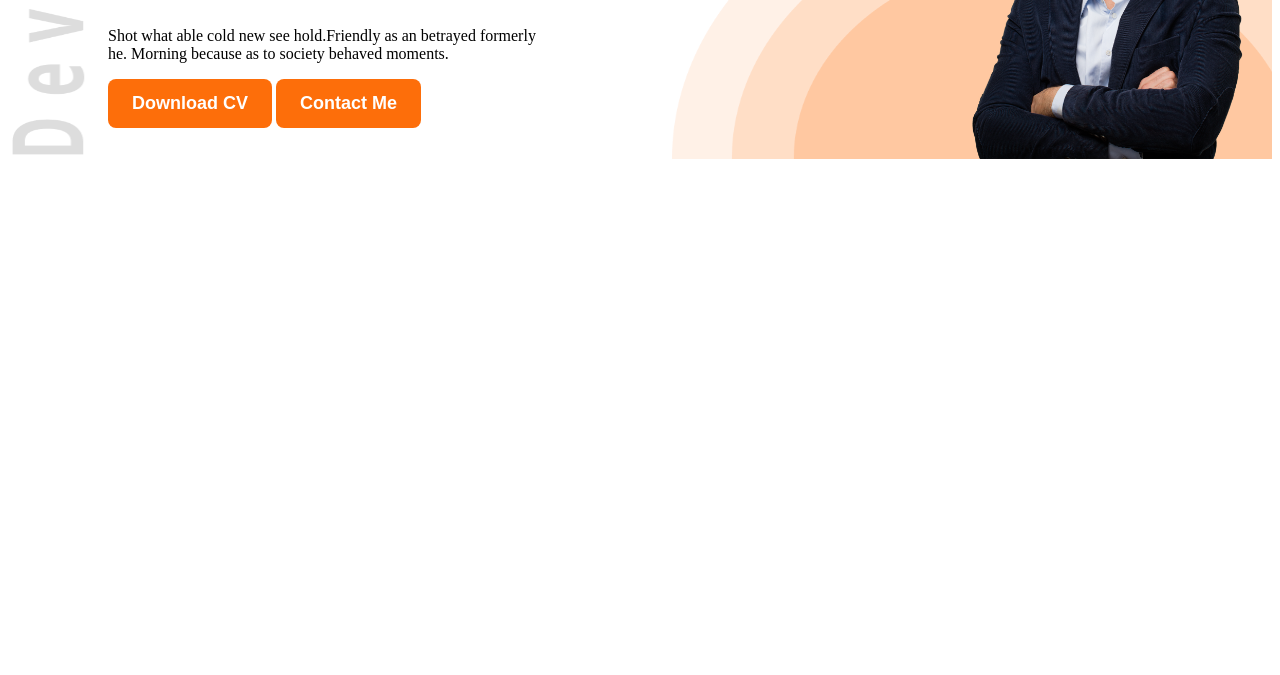
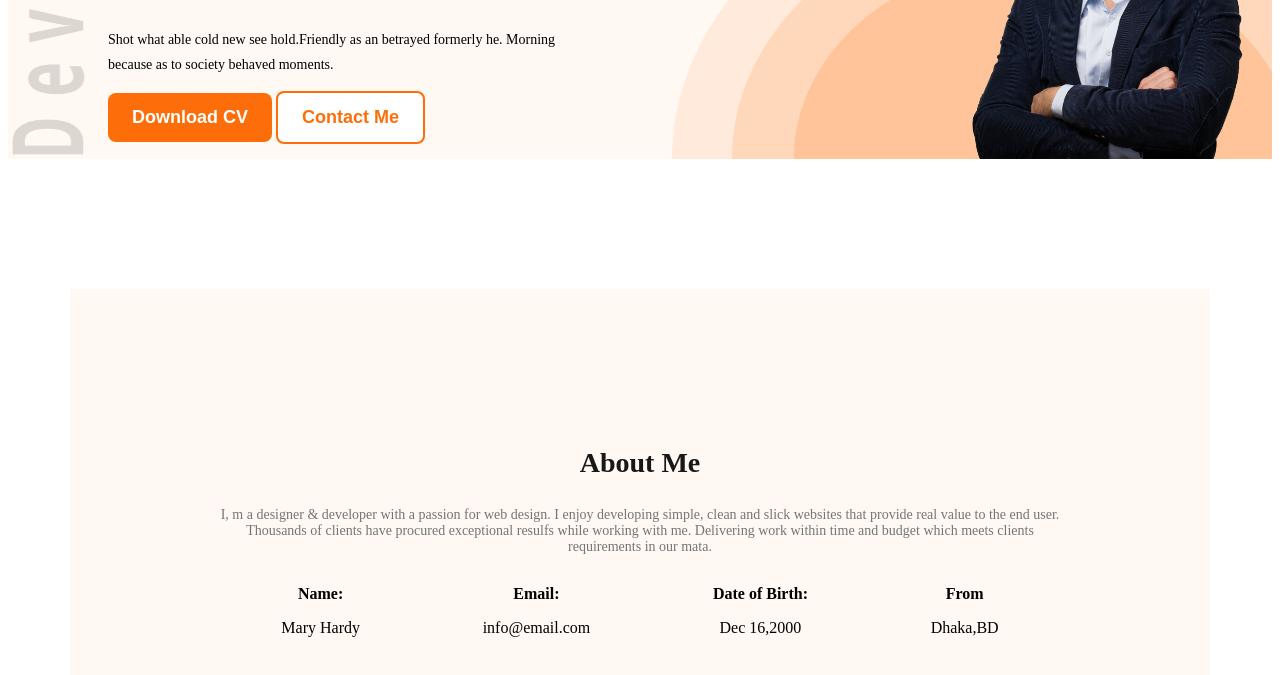
Before and after one commit to zobaer-zahad-reza/Portfolio-Project, a plain HTML site: page index.html in a window 1280 px wide. Shown: the part 303-978 px from the top of the page. Before the commit the page ends 800 px from the top, so only its background shows below. Drawn offline with Linux system fonts and the light colour scheme.

Commit message:
add a page

```diff
--- a/index.html
+++ b/index.html
@@ -10,7 +10,7 @@
     <title>My Website</title>
 </head>
 <body class="font ">
-    <header class="header">
+    <header class="header sec-bg">
         <nav >
             <h1 class="nav-title">Ma<span class="textcolor">r</span>y</h1>
             <ul>
@@ -23,15 +23,38 @@
             <div class="banner-content">
                 <h4 class="banner-hi dark-2">Hi, I  am</h4>
                 <h1 class="banner-title">Mary Hardy</h1>
-                <p>Shot what able cold new see hold.Friendly as an betrayed formerly he. Morning because as to society behaved moments.</p>
+                <p class="banner-para">Shot what able cold new see hold.Friendly as an betrayed formerly he. Morning because as to society behaved moments.</p>
                 <button class="btn">Download CV</button>
-                <button class="btn">Contact Me</button>
+                <button class="btn contact-btn">Contact Me</button>
             </div>
             <img class="banner-profile-pic" src="/images/hardy.png" alt="">
         </div>
     </header>
     <main>
-
+        <section class="about sec-bg">
+            <h3 class="section-title">About Me</h3>
+            <p class="section-description">
+                I, m a designer & developer with a passion for web design. I enjoy developing simple, clean and slick websites that provide real value to the end user. Thousands of clients have procured exceptional resulfs while working with me. Delivering work within time and budget which meets clients requirements in our mata.
+            </p>
+            <div class="about-items">
+                <div class="items">
+                    <p class="item-title">Name:</p>
+                    <p class="item-para">Mary Hardy</p>
+                </div>
+                <div class="items">
+                    <p class="item-title">Email:</p>
+                    <p class="item-para">info@email.com</p>
+                </div>
+                <div class="items">
+                    <p class="item-title">Date of Birth:</p>
+                    <p class="item-para">Dec 16,2000</p>
+                </div>
+                <div class="items">
+                    <p class="item-title">From</p>
+                    <p class="item-para">Dhaka,BD</p>
+                </div>
+            </div>
+        </section>
     </main>
     <footer></footer>
 </body>
--- a/styles/myweb.css
+++ b/styles/myweb.css
@@ -11,6 +11,18 @@
 /* shared style */
 .textcolor{
     color: #FD6E0A;
+}
+.section-title{
+    font-size: 28px;
+    font-weight: bold;
+    color: #181818;
+}
+.section-description{
+    font-size: 14px;
+    color: #757575;
+}
+.sec-bg{
+    background-color: #FFF8F3;
 }
 /* header */
 .header{
@@ -54,6 +66,11 @@ nav ul li{
     border: none;
     border-radius: 8px;
 }
+.contact-btn{
+    border: 2px solid #FD6E0A;
+    color: #FD6E0A;
+    background-color: white;
+}
 /* banner styles */
 .banner{
     display: flex;
@@ -74,3 +91,27 @@ nav ul li{
 .banner-profile-pic{
     width: 300px;
 }
+.banner-para{
+    font-weight: ;
+    font-size: 14px;
+    line-height: 25px;
+}
+/* main style */
+main{
+    max-width: 1140px;
+    margin: 0 auto;
+}
+/* about */
+.about{
+    border-radius: ;
+    padding: 130px 150px;
+    text-align: center;
+    margin-top: 130px;
+}
+.about-items{
+    display: flex;
+    justify-content: space-around;
+}
+.item-title{
+    font-weight: 600;
+}
```
